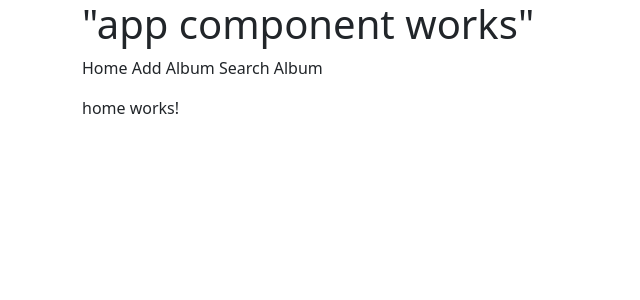
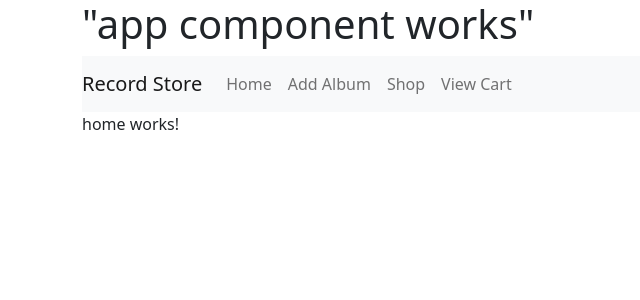
Before and after one commit to simpledimplejohn/record-store-front-end, an Angular app: page / in a window 1280 px wide. Shown: the top 300 px of the page, without its empty margins (0-640 px from the left). Built offline with nearby package versions, Linux system fonts and the light colour scheme.

Commit message:
add boostrapped nav bar

```diff
--- a/src/app/app-routing.module.ts
+++ b/src/app/app-routing.module.ts
@@ -1,9 +1,13 @@
+import { SearchComponent } from './components/search/search.component';
+import { AddalbumComponent } from './components/addalbum/addalbum.component';
 import { HomeComponent } from './components/home/home.component';
 import { NgModule } from '@angular/core';
 import { RouterModule, Routes } from '@angular/router';
 
 const routes: Routes = [
-  {path : "", component: HomeComponent}
+  {path : "", component: HomeComponent},
+  {path : "addalbum", component: AddalbumComponent},
+  {path : "search", component: SearchComponent}
 ];
 
 @NgModule({
--- a/src/app/components/nav/nav.component.html
+++ b/src/app/components/nav/nav.component.html
@@ -1 +1,22 @@
-<p>Home   Add Album    Search Album</p>
+<nav class="navbar navbar-expand-lg navbar-light bg-light">
+  <a class="navbar-brand" href="#">Record Store</a>
+  <button class="navbar-toggler" type="button" data-toggle="collapse" data-target="#navbarNav" aria-controls="navbarNav" aria-expanded="false" aria-label="Toggle navigation">
+    <span class="navbar-toggler-icon"></span>
+  </button>
+  <div class="collapse navbar-collapse" id="navbarNav">
+    <ul class="navbar-nav">
+      <li class="nav-item active">
+        <a class="nav-link" href="#">Home</a>
+      </li>
+      <li class="nav-item">
+        <a class="nav-link" href="#">Add Album</a>
+      </li>
+      <li class="nav-item">
+        <a class="nav-link" href="#">Shop</a>
+      </li>
+      <li class="nav-item">
+        <a class="nav-link" href="#">View Cart</a>
+      </li>
+    </ul>
+  </div>
+</nav>
```
